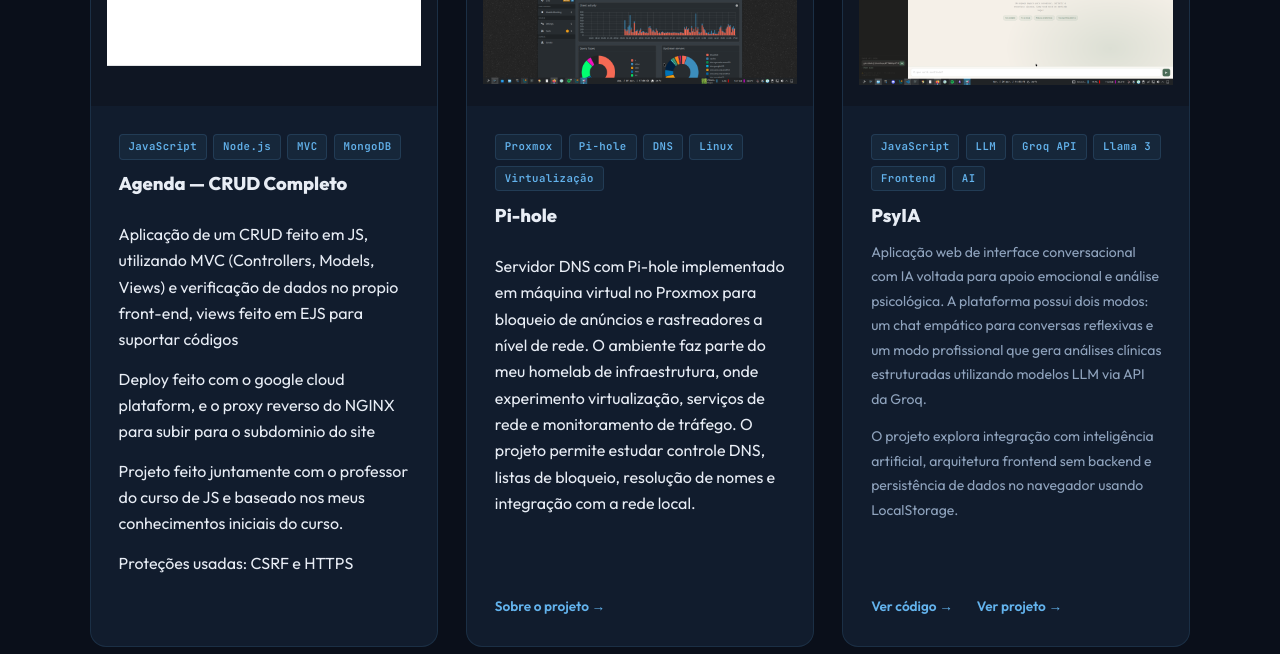
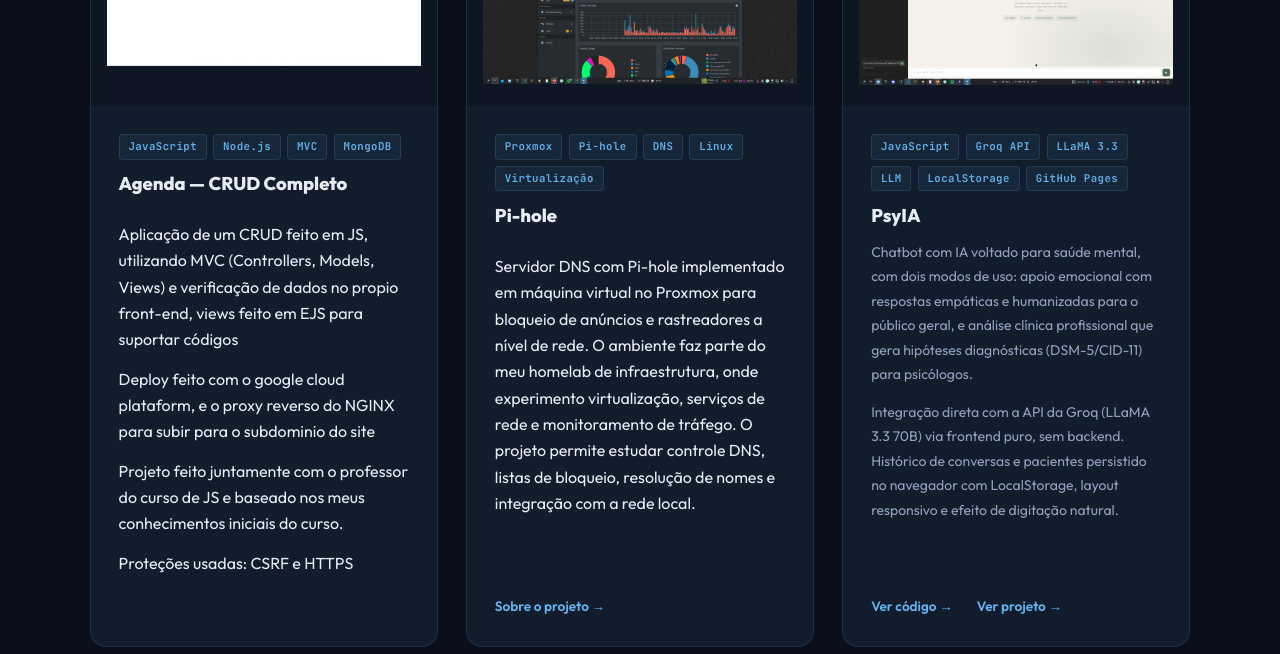
Before and after one commit to FelipeSilvaNavarro/sitePessoal, a plain HTML site: page index.html in a window 1280 px wide. Shown: the part 4080-4734 px from the top of the page. Drawn offline with Linux system fonts and the light colour scheme.

Commit message:
Ajustes PsyIA

```diff
--- a/index.html
+++ b/index.html
@@ -2090,45 +2090,37 @@
             </div>
 
             <div class="project-card reveal">
-
                 <div class="proj-thumb">
                     <img src="/assets/img/PsyIA.png" alt="PsyIA" />
                     <div class="proj-placeholder"></div>
                 </div>
-
                 <div class="proj-body">
-
                     <div class="proj-tags">
                         <span class="proj-tag">JavaScript</span>
+                        <span class="proj-tag">Groq API</span>
+                        <span class="proj-tag">LLaMA 3.3</span>
                         <span class="proj-tag">LLM</span>
-                        <span class="proj-tag">Groq API</span>
-                        <span class="proj-tag">Llama 3</span>
-                        <span class="proj-tag">Frontend</span>
-                        <span class="proj-tag">AI</span>
-                    </div>
-
+                        <span class="proj-tag">LocalStorage</span>
+                        <span class="proj-tag">GitHub Pages</span>
+                    </div>
                     <h3 class="proj-title">PsyIA</h3>
-
                     <p class="proj-desc">
-                        Aplicação web de interface conversacional com IA voltada para apoio emocional
-                        e análise psicológica. A plataforma possui dois modos: um chat empático para
-                        conversas reflexivas e um modo profissional que gera análises clínicas
-                        estruturadas utilizando modelos LLM via API da Groq.
+                        Chatbot com IA voltado para saúde mental, com dois modos de uso: apoio emocional
+                        com respostas empáticas e humanizadas para o público geral, e análise clínica
+                        profissional que gera hipóteses diagnósticas (DSM-5/CID-11) para psicólogos.
                     </p>
-
                     <p class="proj-desc">
-                        O projeto explora integração com inteligência artificial, arquitetura
-                        frontend sem backend e persistência de dados no navegador usando
-                        LocalStorage.
+                        Integração direta com a API da Groq (LLaMA 3.3 70B) via frontend puro, sem backend.
+                        Histórico de conversas e pacientes persistido no navegador com LocalStorage,
+                        layout responsivo e efeito de digitação natural.
                     </p>
-
                     <div class="proj-footer">
                         <a href="https://github.com/FelipeSilvaNavarro/sitePessoal/tree/main/meusProjetos/psyIA" target="_blank" class="proj-link">Ver código →</a>
                         <a href="https://navarrodev.com.br/meusProjetos/psyIA/index.html" target="_blank" class="proj-link">Ver projeto →</a>
                     </div>
-
-                </div>
-            </div>
+                </div>
+            </div>
+
 
             <div class="project-card reveal">
                 <div class="proj-thumb">
```
Also changed, not shown: meusProjetos/psyIA/index.html (+17 -16 lines).
